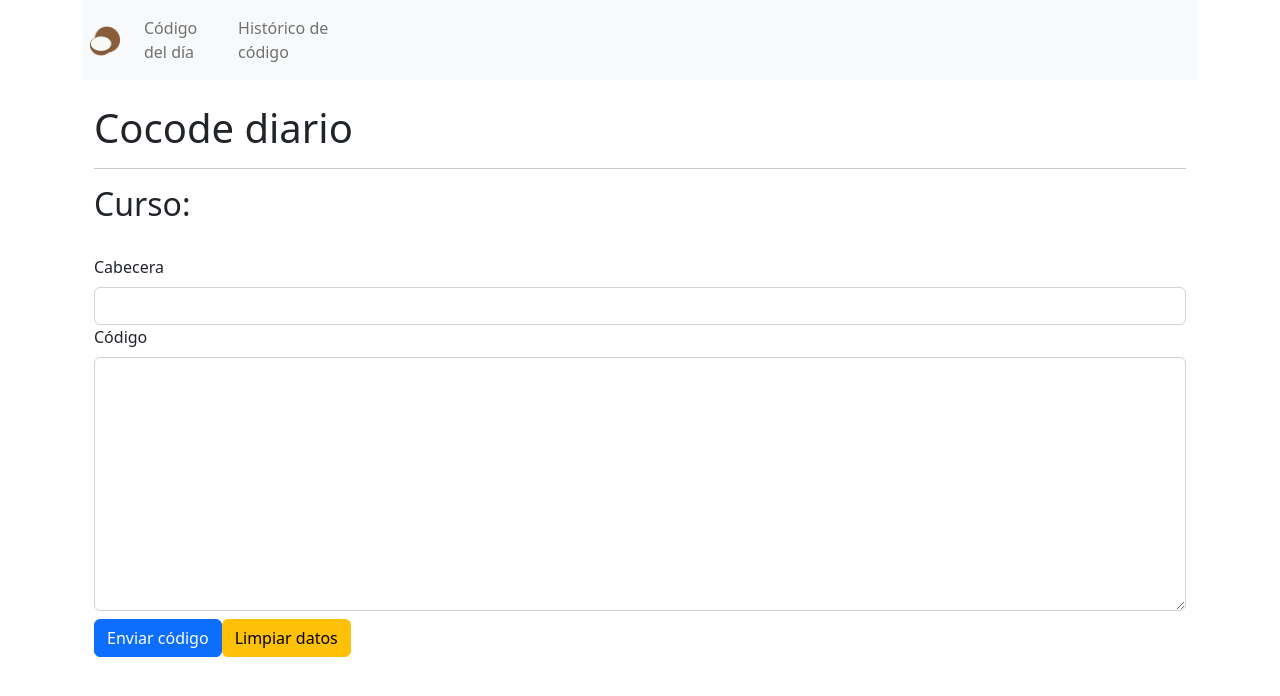
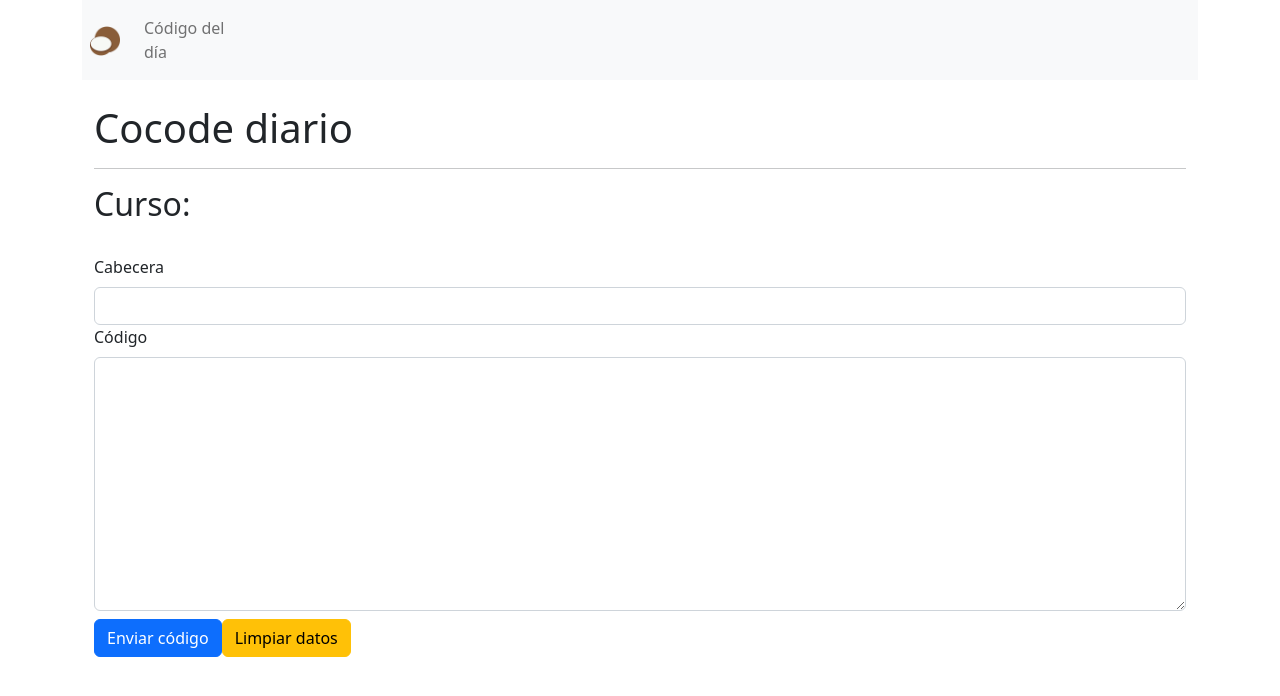
Before and after one commit to jlprofesor/cocode, a React (Vite) app: page /cocode in a window 1280 px wide. Shown: the top 696 px of the page. Built offline with nearby package versions, Linux system fonts and the light colour scheme; no server answers; the database is empty.

Commit message:
Anulación de rutas

```diff
--- a/src/components/Navbar.tsx
+++ b/src/components/Navbar.tsx
@@ -74,9 +74,6 @@ export const Navbar = () => {
             >
               Histórico de código
             </NavLink> */}
-            <NavLink className={({ isActive }) => `nav-item nav-link  ${isActive ? 'active' : ''}`} to="/cocode/">
-              Histórico de código
-            </NavLink>
           </li>
         </ul>
       </div>
--- a/src/pages/cocode/CocodeRoutes.tsx
+++ b/src/pages/cocode/CocodeRoutes.tsx
@@ -13,7 +13,7 @@ export const CocodeRoutes = () => {
         {/* Y especificamos el mapa de rutas: localhost:51738/cocode cargará CodcodePage, localhost:51738/historico cargará CocodeHistoricoPage y localhost:51738/cocode/xxxxx cargará CocodePage  */}
         <Routes>
           <Route path="/" element={<CocodePage />} />
-          <Route path="/historico" element={<CocodeHistoricoPage />} />
+          {/* <Route path="/historico" element={<CocodeHistoricoPage />} /> */}
           <Route path="/*" element={<CocodePage />} />
         </Routes>
       </div>
```
